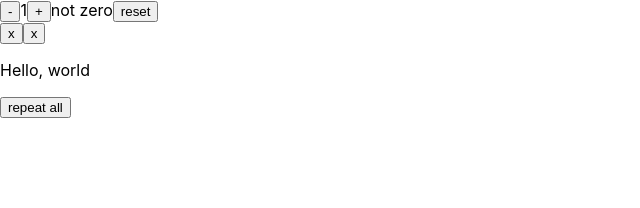
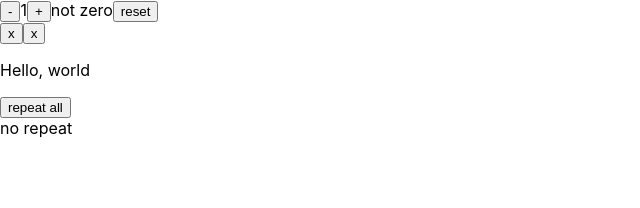
Before and after one commit to masha-evtihevich/h4-state, a React (Create React App) app: page / in a window 1280 px wide. Shown: the top 208 px of the page, without its empty margins (0-640 px from the left). Built offline with nearby package versions, Linux system fonts and the light colour scheme.

Commit message:
refactor: added a second solution

```diff
--- a/src/Buttons.js
+++ b/src/Buttons.js
@@ -1,11 +1,12 @@
 import React from 'react';
-
+// Solution 1
 class Buttons extends React.Component {
     state = {
         button: 'repeat all'
     }
 
     changeButton = (button) => {
+        // eslint-disable-next-line default-case
         switch (button) {
             case 'repeat all':
                 this.setState({ button: 'no repeat' });
@@ -25,3 +26,26 @@ class Buttons extends React.Component {
     }
 }
 export default Buttons;
+
+// Solution 2
+export class Button extends React.Component {
+    state = {
+        count: 0
+    }
+    states = ['no repeat', 'repeat all', 'repeat one'];
+
+    changeButton = () => {
+        let newCount = this.state.count + 1;
+        if (newCount > 2) {
+            newCount = 0;
+        }
+        this.setState({ count: newCount });
+    }
+    render() {
+        return (
+            <div onClick={this.changeButton}>
+                {this.states[this.state.count]}
+            </div>
+        )
+    }
+}
--- a/src/index.js
+++ b/src/index.js
@@ -5,7 +5,7 @@ import './index.css';
 import App from './App';
 import {Checkbox1, Checkbox2} from './Checkbox';
 import TextItalic from './TextItalic';
-import Buttons from './Buttons';
+import Buttons, {Button} from './Buttons';
 
 ReactDOM.render(
   <React.StrictMode>
@@ -14,6 +14,7 @@ ReactDOM.render(
     <Checkbox2 />
     <TextItalic />
     <Buttons />
+    <Button />
   </React.StrictMode>,
   document.getElementById('root')
 );
```
